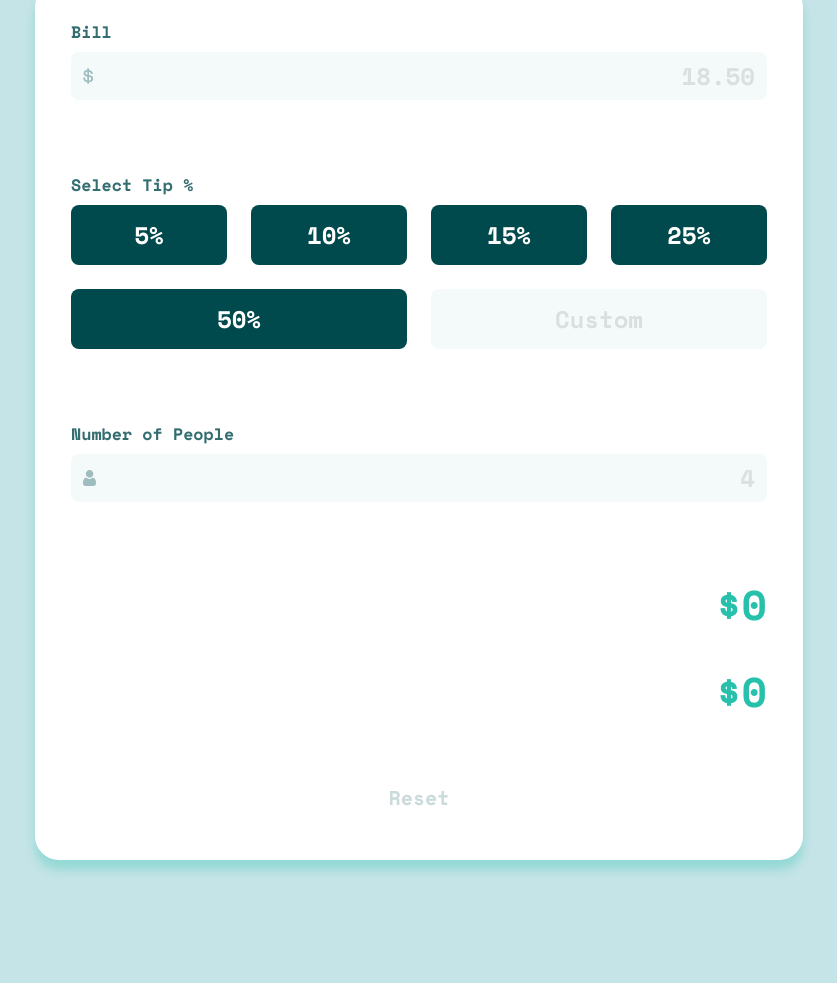
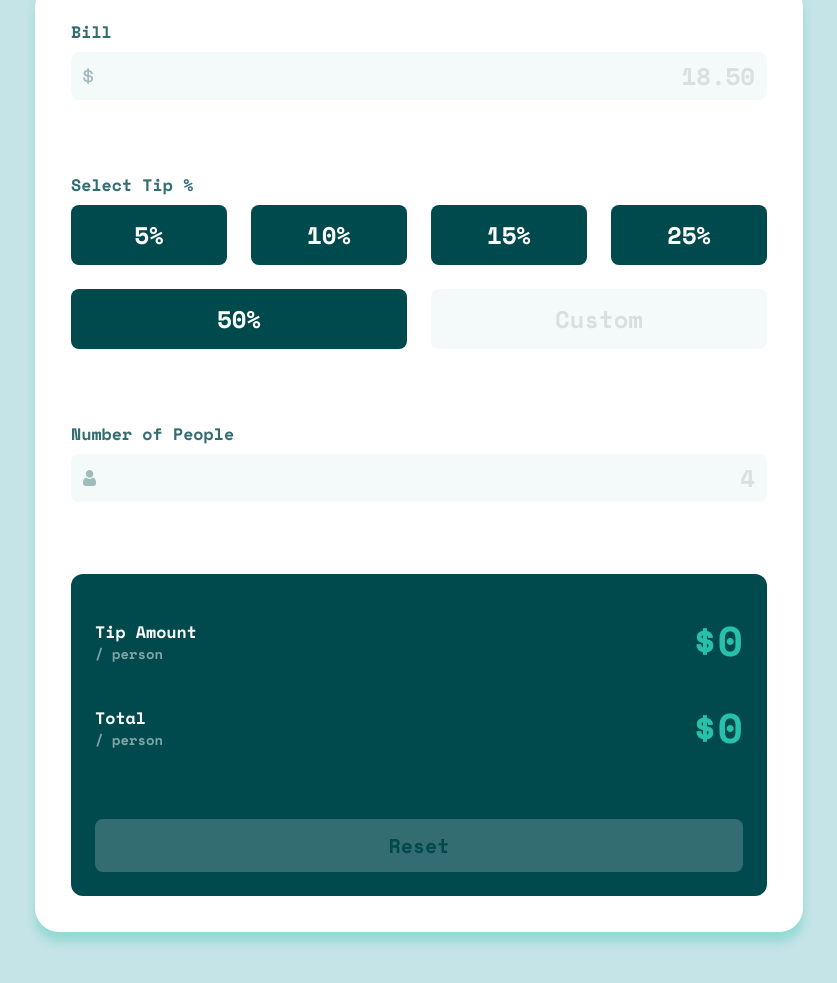
Before and after one commit to aviation4/Tip-calculator, a plain HTML site: page index.html in a window 1280 px wide. Shown: the part 199-1182 px from the top of the page, without its empty margins (221-1058 px from the left). Before the commit the page ends 1131 px from the top, so only its background shows below. Drawn offline with nearby package versions, Linux system fonts and the light colour scheme.

Commit message:
Update index.html

```diff
--- a/index.html
+++ b/index.html
@@ -64,7 +64,7 @@
       </div>
 
 
-      <div class="summary">
+      <div class="card__summary">
         <div class="summary__card-set">
           <div class="summary__card">
             <div>
@@ -93,9 +93,9 @@
   </main>
 
 
+  <script type="text/javascript" src="js/functions.js"></script>
+  <script type="text/javascript" src="js/index.js"></script>
 
-  <script type="text/javascript" src="js/index.js"></script>
-  <script type="text/javascript" src="js/functions.js"></script>
 
 
 
```
